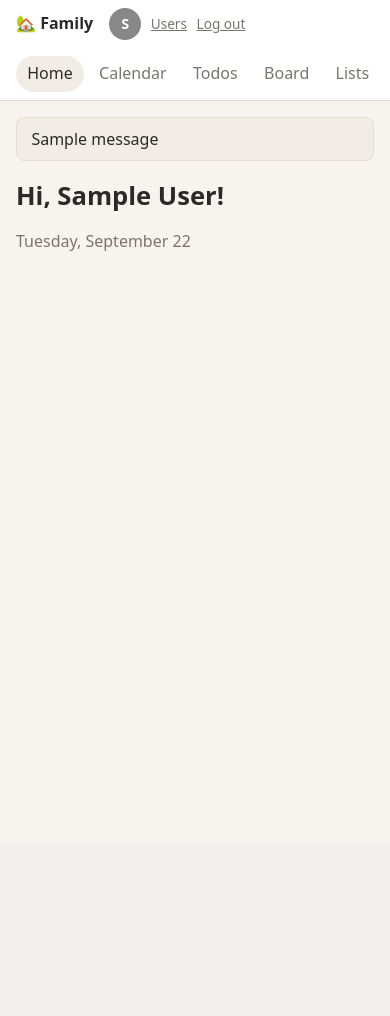
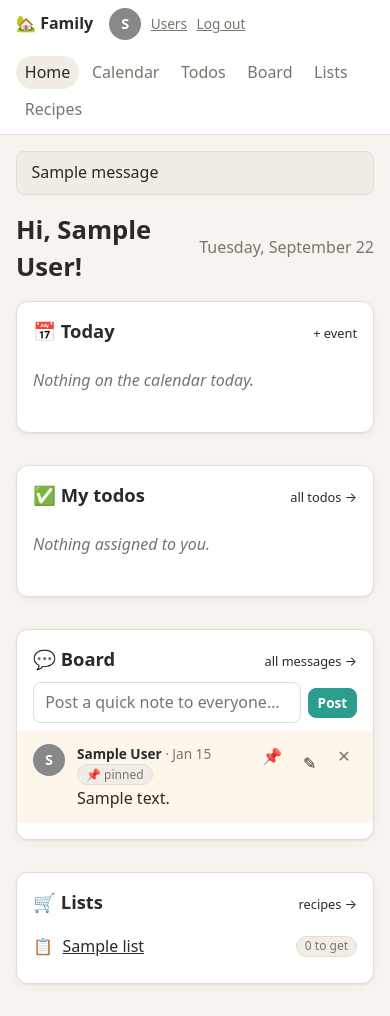
Before and after one commit to davidlowryduda/familydashboard, a Flask app: page / in a window 390 px wide. Before the commit the page ends 251 px from the top, so only its background shows below. Run offline with Flask 3, Linux system fonts and the light colour scheme; a user stored in the database is signed in; tables that the repository leaves empty hold one stand-in row (values such as "Sample post"); one stand-in notice (Sample message) is shown.

Commit message:
Add home dashboard, demo seed data and README
Home shows today's and tomorrow's events, my todos plus everyone's
due-soon todos, the latest board messages with a quick-post box, and
lists with their open item counts. 'flask seed-demo' creates a sample
family with nested recipes, a shopping list and events. The README
covers setup, configuration, calendar feeds, cron and deployment
options. Also polishes checkbox and mobile nav styling.

Co-Authored-By: Claude Opus 5.5 <noreply@anthropic.com>
Claude-Session: https://claude.ai/code/session_012TPMxbRvtV1xDU7LUVVVDn

```diff
--- a/familydashboard/main/routes.py
+++ b/familydashboard/main/routes.py
@@ -1,8 +1,40 @@
+from datetime import timedelta
+
 from flask import Blueprint, render_template
+from flask_login import current_user
+from sqlalchemy import or_
+
+from ..models import List, Todo
+from ..messages.routes import board_query
+from ..services.events import events_by_day
+from ..timeutil import local_today
+from ..todos.routes import open_todos_query
 
 bp = Blueprint("main", __name__)
+
+DUE_SOON_DAYS = 3
 
 
 @bp.route("/")
 def home():
-    return render_template("main/home.html")
+    today = local_today()
+    tomorrow = today + timedelta(days=1)
+    days = events_by_day(today, tomorrow)
+    my_todos = open_todos_query().filter(Todo.assigned_to_id == current_user.id).limit(8).all()
+    due_soon = (
+        open_todos_query()
+        .filter(Todo.due_date <= today + timedelta(days=DUE_SOON_DAYS))
+        .filter(or_(Todo.assigned_to_id.is_(None), Todo.assigned_to_id != current_user.id))
+        .limit(8)
+        .all()
+    )
+    return render_template(
+        "main/home.html",
+        today_events=days.get(today, []),
+        tomorrow_events=days.get(tomorrow, []),
+        tomorrow=tomorrow,
+        my_todos=my_todos,
+        due_soon=due_soon,
+        messages=board_query().limit(3).all(),
+        shopping_lists=List.query.filter_by(archived=False).order_by(List.kind.desc(), List.name).all(),
+    )
--- a/familydashboard/static/style.css
+++ b/familydashboard/static/style.css
@@ -78,7 +78,8 @@ a { color: var(--accent); }
 .mainnav a.active, .mainnav a:hover { background: var(--surface-2); color: var(--text); }
 .me { display: flex; align-items: center; gap: .6rem; }
 @media (max-width: 640px) {
-  .mainnav { order: 3; flex-basis: 100%; }
+  .mainnav { order: 3; flex-basis: 100%; flex-wrap: wrap; }
+  .mainnav a { padding: .3rem .55rem; }
 }
 
 /* Cards */
@@ -87,6 +88,7 @@ a { color: var(--accent); }
   padding: 1rem; box-shadow: var(--shadow); margin-bottom: 1rem;
 }
 .card > h2 a { color: inherit; text-decoration: none; }
+.card > h2:not(:first-child) { margin-top: 1.2rem; }
 .card.login h1 { text-align: center; }
 .empty { color: var(--muted); font-style: italic; padding: .5rem 0; }
 
@@ -153,10 +155,13 @@ button.icon:hover { color: var(--danger); }
 .checkbox {
   appearance: none; -webkit-appearance: none; flex: none; margin: 0;
   width: 1.5rem; height: 1.5rem; border-radius: 6px; border: 2px solid var(--border); background: var(--surface);
-  cursor: pointer; display: grid; place-items: center;
+  cursor: pointer; position: relative;
 }
 .checkbox:checked { background: var(--accent); border-color: var(--accent); }
-.checkbox:checked::after { content: "✓"; color: var(--accent-ink); font-weight: 700; font-size: .9rem; }
+.checkbox:checked::after {
+  content: "✓"; position: absolute; inset: 0; text-align: center; line-height: 1.25rem;
+  color: var(--accent-ink); font-weight: 700; font-size: .9rem;
+}
 .group-title { text-transform: capitalize; color: var(--muted); font-size: .8rem; letter-spacing: .04em; margin: 1rem 0 0; }
 
 /* Tabs / filters */
@@ -180,16 +185,6 @@ details.menu .menu-body {
 .message .body { white-space: pre-wrap; overflow-wrap: anywhere; margin-top: .15rem; }
 .message.pinned { background: color-mix(in srgb, #e9c46a 14%, transparent); margin: 0 -1rem; padding: .8rem 1rem; }
 .message .actions { display: flex; gap: .2rem; align-items: flex-start; }
-
-/* Autocomplete */
-.suggest { position: relative; }
-.suggest-list {
-  position: absolute; left: 0; right: 0; z-index: 6; list-style: none; margin: .2rem 0 0; padding: .25rem;
-  background: var(--surface); border: 1px solid var(--border); border-radius: 8px; box-shadow: 0 6px 24px rgba(0, 0, 0, .12);
-}
-.suggest-list:empty { display: none; }
-.suggest-list button { width: 100%; text-align: left; border: none; background: none; padding: .4rem .5rem; }
-.suggest-list button:hover { background: var(--surface-2); }
 
 /* Recipes */
 .components td, .components th { padding: .35rem .4rem; text-align: left; border-bottom: 1px solid var(--border); vertical-align: middle; }
--- a/familydashboard/templates/lists/add_recipe.html
+++ b/familydashboard/templates/lists/add_recipe.html
@@ -10,7 +10,7 @@
     <select name="scale" onchange="this.form.submit()">
       {% for value, label in scales %}<option value="{{ value }}" {{ 'selected' if value|float == scale }}>{{ label }}</option>{% endfor %}
     </select>
-    {% if recipe.servings %}<span class="muted">({{ (recipe.servings * scale) | qty }} servings)</span>{% endif %}
+    {% if recipe.servings %}<span class="muted nowrap">({{ (recipe.servings * scale) | qty }} servings)</span>{% endif %}
   </label>
   <noscript><button class="small">Update</button></noscript>
 </form>
--- a/familydashboard/templates/main/home.html
+++ b/familydashboard/templates/main/home.html
@@ -1,5 +1,58 @@
 {% extends "base.html" %}
+{% from "_macros.html" import csrf %}
 {% block content %}
-<h1>Hi, {{ current_user.display_name }}!</h1>
-<p class="muted">{{ today.strftime('%A, %B %-d') }}</p>
+<div class="toolbar">
+  <h1>Hi, {{ current_user.display_name }}!</h1>
+  <span class="muted">{{ today.strftime('%A, %B %-d') }}</span>
+</div>
+<div class="dash">
+  <section class="card widget">
+    <h2><a href="{{ url_for('calendar.agenda') }}">📅 Today</a> <a class="more" href="{{ url_for('calendar.new_event', date=today.isoformat()) }}">+ event</a></h2>
+    {% set items = today_events %}
+    {% if items %}{% include "calendar/_agenda_items.html" %}{% else %}<p class="empty">Nothing on the calendar today.</p>{% endif %}
+    {% if tomorrow_events %}
+      <h3 class="group-title">Tomorrow</h3>
+      {% set items = tomorrow_events %}{% include "calendar/_agenda_items.html" %}
+    {% endif %}
+  </section>
+
+  <section class="card widget">
+    <h2><a href="{{ url_for('todos.index', filter='mine') }}">✅ My todos</a> <a class="more" href="{{ url_for('todos.index') }}">all todos →</a></h2>
+    <ul class="rows">
+      {% for todo in my_todos %}{% include "todos/_row.html" %}{% endfor %}
+    </ul>
+    <p class="empty">Nothing assigned to you.</p>
+    {% if due_soon %}
+      <h3 class="group-title">Due soon for everyone</h3>
+      <ul class="rows">{% for todo in due_soon %}{% include "todos/_row.html" %}{% endfor %}</ul>
+    {% endif %}
+  </section>
+
+  <section class="card widget">
+    <h2><a href="{{ url_for('messages.index') }}">💬 Board</a> <a class="more" href="{{ url_for('messages.index') }}">all messages →</a></h2>
+    <form method="post" action="{{ url_for('messages.create') }}" class="inline-form" style="margin-bottom:.5rem"
+          hx-post="{{ url_for('messages.create') }}" hx-target="#board" hx-swap="afterbegin"
+          hx-on::after-request="if (event.detail.successful) this.reset()">
+      {{ csrf() }}
+      <input name="body" placeholder="Post a quick note to everyone…" required maxlength="5000" autocomplete="off">
+      <button class="small primary">Post</button>
+    </form>
+    <div id="board">{% for m in messages %}{% include "messages/_message.html" %}{% endfor %}</div>
+    <p class="empty">No messages yet.</p>
+  </section>
+
+  <section class="card widget">
+    <h2><a href="{{ url_for('lists.index') }}">🛒 Lists</a> <a class="more" href="{{ url_for('recipes.index') }}">recipes →</a></h2>
+    <ul class="rows">
+      {% for lst in shopping_lists %}
+      <li class="row">
+        <span>{{ '🛒' if lst.is_shopping else '📋' }}</span>
+        <a class="grow" href="{{ url_for('lists.show', list_id=lst.id) }}" style="color:inherit">{{ lst.name }}</a>
+        <span class="tag">{{ lst.open_count }} to get</span>
+      </li>
+      {% endfor %}
+    </ul>
+    <p class="empty">No lists yet. <a href="{{ url_for('lists.index') }}">Make one</a>.</p>
+  </section>
+</div>
 {% endblock %}
--- a/familydashboard/templates/recipes/_tree.html
+++ b/familydashboard/templates/recipes/_tree.html
@@ -10,8 +10,7 @@
         {{ tree(node.children) }}
       </li>
     {% else %}
-      <li><strong>{{ node.quantity | amount(c.unit) }}</strong> {{ c.ingredient.name }}
-        {% if c.note %}<span class="muted small">, {{ c.note }}</span>{% endif %}
+      <li><strong>{{ node.quantity | amount(c.unit) }}</strong> {{ c.ingredient.name }}{% if c.note %}<span class="muted small">, {{ c.note }}</span>{% endif %}
         {% if c.optional %}<span class="tag">optional</span>{% endif %}
       </li>
     {% endif %}
--- a/familydashboard/templates/recipes/show.html
+++ b/familydashboard/templates/recipes/show.html
@@ -46,8 +46,8 @@
             <a href="{{ url_for('recipes.show', recipe_id=c.subrecipe_id) }}">{{ c.subrecipe.name }}</a> <span class="tag">recipe</span>
           {% else %}
             <strong>{{ c.quantity | amount(c.unit) }}</strong> {{ c.ingredient.name }}
-          {% endif %}
-          {% if c.note %}<span class="muted small">, {{ c.note }}</span>{% endif %}
+          {%- endif %}
+          {%- if c.note %}<span class="muted small">, {{ c.note }}</span>{% endif %}
           {% if c.optional %}<span class="tag">optional</span>{% endif %}
         </td>
         <td class="nowrap" style="text-align:right">
```
Also changed, not shown: familydashboard/cli.py (+10 -0 lines), familydashboard/seed.py (added, +98 -0 lines), tests/test_home_and_seed.py (added, +36 -0 lines), README.md.
